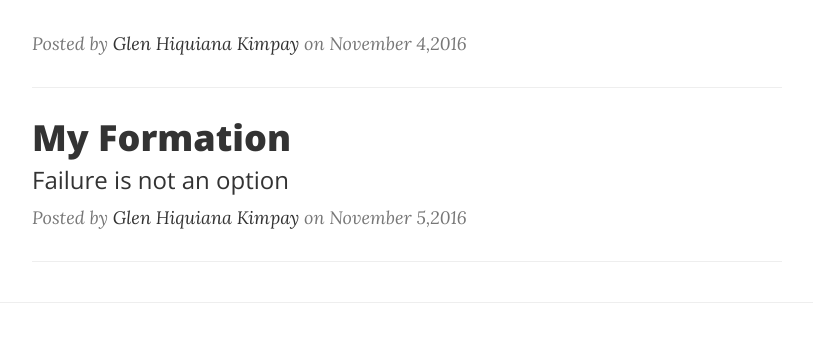
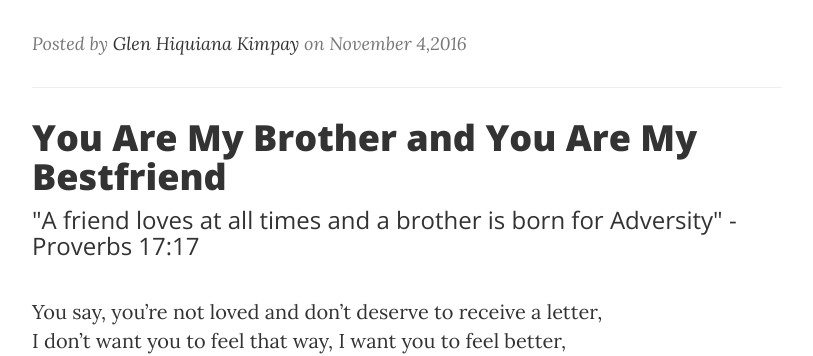
Before and after one commit to glenkimpay/MyBlog, a website: page post.html in a window 1280 px wide. Shown: the part 7032-7388 px from the top of the page, without its empty margins (233-1046 px from the left). Drawn offline with nearby package versions, Linux system fonts and the light colour scheme.

Commit message:
Update post.html

```diff
--- a/post.html
+++ b/post.html
@@ -322,12 +322,51 @@
                 <div class="post-preview">
                     <a href="post.html">
                         <h2 class="post-title">
-                           My Formation
+                           You Are My Brother  and You Are My Bestfriend
                         </h2>
                         <h3 class="post-subtitle">
-                            Failure is not an option
+                            "A friend loves at all times and a brother is born for Adversity" - Proverbs 17:17
                         </h3>
                     </a>
+<br>You say, you’re not loved and don’t deserve to receive a letter,
+<br>I don’t want you to feel that way, I want you to feel better,
+<br>Because, not only you are my Bestfriend, you are my Brother,
+<br>I’ll try if you want me to write you a million letter,
+<br>If that’s what it takes to make you feel better,
+<br>
+<br>So Brother, when you’re feeling like nobody cares just read this poem, and know that I’ll always be there.
+<br>
+<br>Whenever you feel sad and that no one is around,
+<br>Always know I will be around.
+<br>When you think that nobody care
+<br>I hope you know that I will always care.
+<br>When you feel like no one is by your side
+<br>I’ll be there even if the tide is high
+<br>
+<br>So don’t let me catch you saying, you have no one and that no one is around
+<br>
+<br>Wake up!! Get out of this haze,
+<br>I’ll always be your friend forever and always.
+<br>
+<br>Remember, You’re special, you’re strong, loving and kind,
+<br>Know matter who’s there you’ll speak your mind,
+<br>A friend like you is hard to find,
+<br>One that touches you deep inside.
+<br>You’ve given me strength to carry on,
+<br>You’ve offered your hand to hold on,
+<br>When times are tough, I know you’re there,
+<br>To offer support and show you care.
+<br>I not for you I would have drowned,
+<br>But you help me keep on solid ground.
+<br>I believe you were sent from the man above,
+<br>Because he knows the strength of your love.
+<br>You show that love in so many ways,
+<br>It helps me get through my darkest of days.
+<br>So for that I write this poem for you,
+<br>And tell you from my heart THANK YOU!!!
+<br>Pull this paper out, and read this poem over, and over again,
+<br>Because you are my Brother and you are my Bestfriend.
+<br>
                     <p class="post-meta">Posted by <a href="https://www.facebook.com/blaken777">Glen Hiquiana Kimpay</a> on November 5,2016</p>
                 </div>
                 <hr>
```
